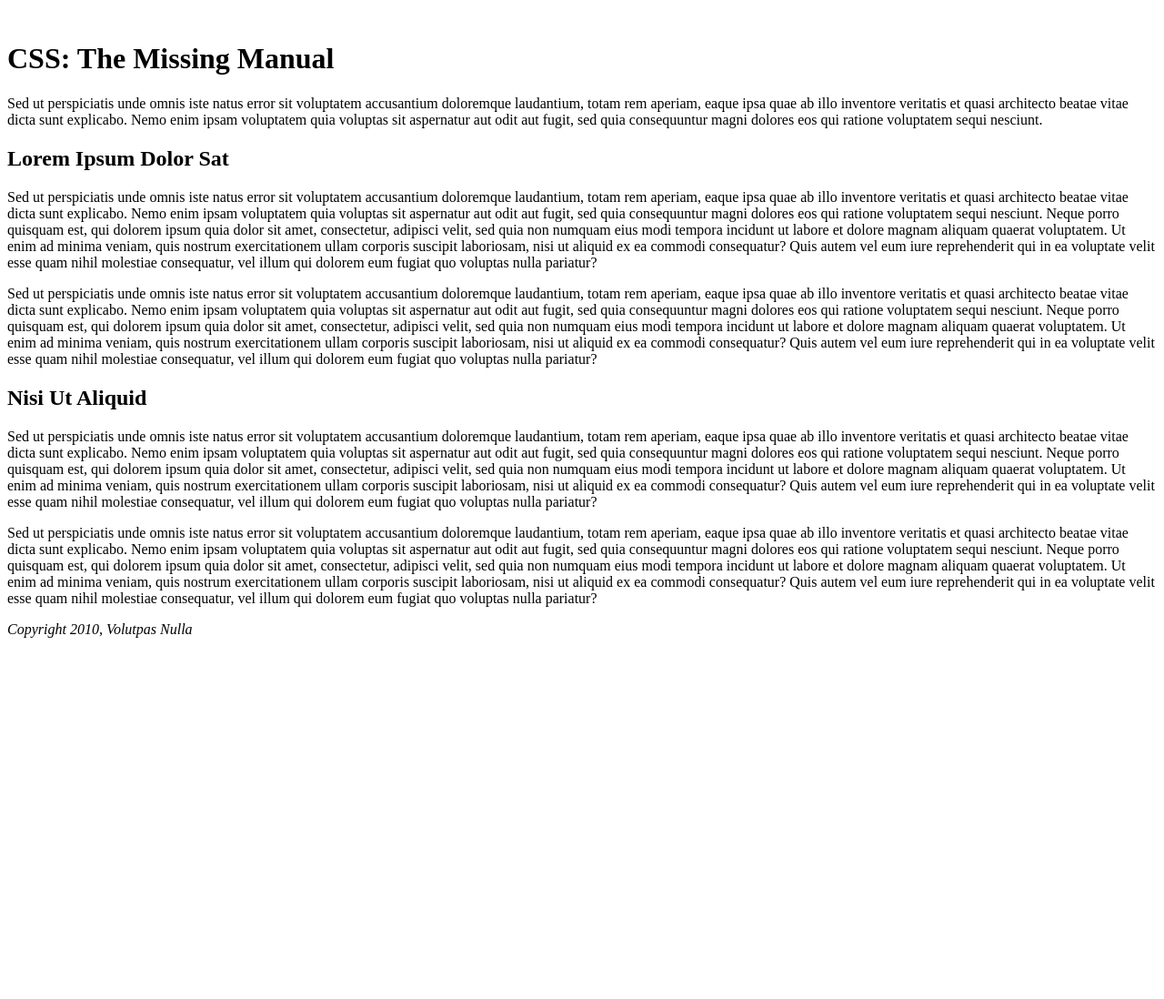
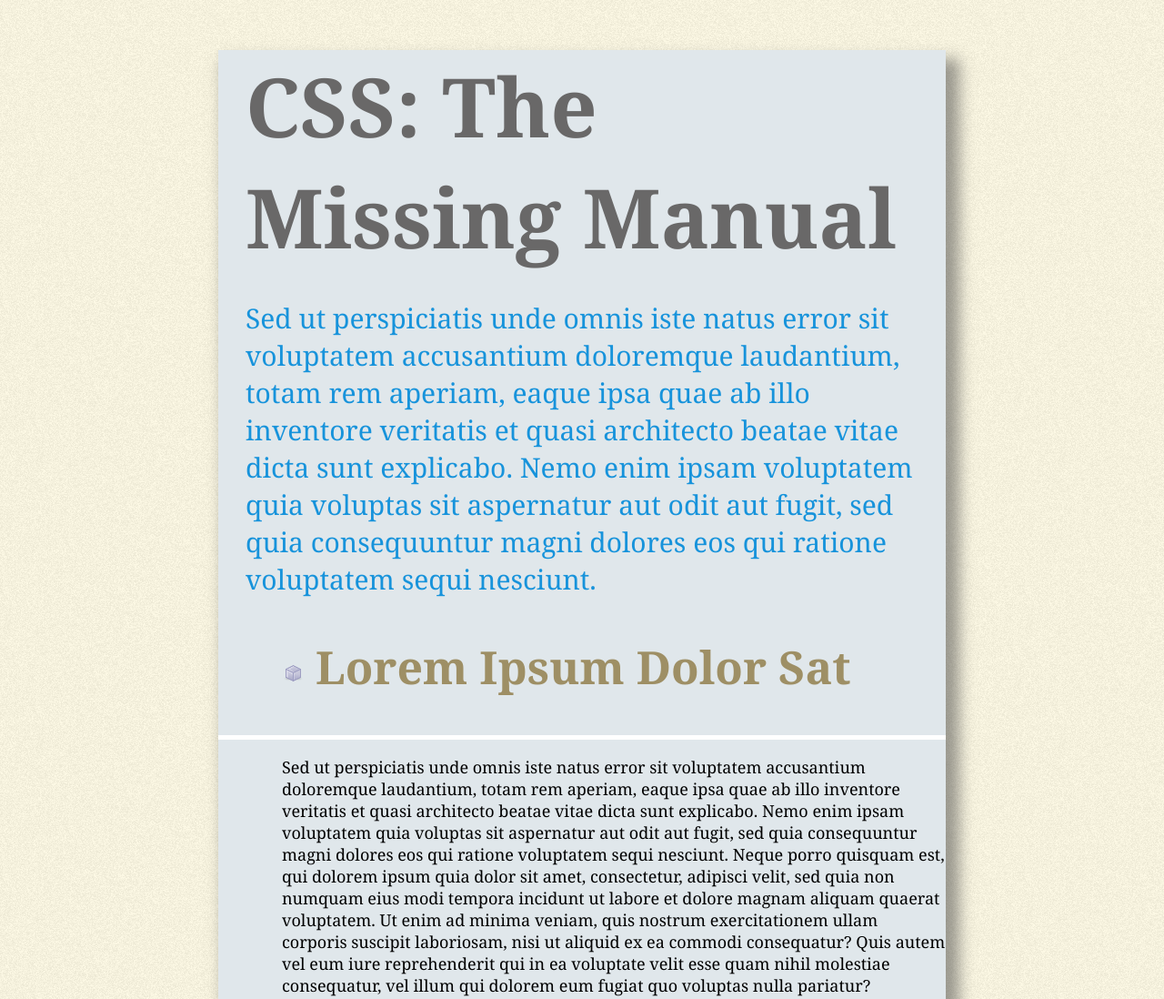
Before and after one commit to Kirill2800/Veb-Design, a plain HTML site: page Lesson1/index.html in a window 1280 px wide. Shown: the top 1098 px of the page at 91% size. Before the commit the page ends 800 px from the top, so only its background shows below. Drawn offline with Linux system fonts and the light colour scheme; a web font is replaced by a local one.

Commit message:
3 commit

```diff
--- a/Lesson1/index.html
+++ b/Lesson1/index.html
@@ -14,8 +14,9 @@
         totam rem aperiam, eaque ipsa quae ab illo inventore veritatis et quasi architecto beatae vitae dicta sunt
         explicabo. Nemo enim ipsam voluptatem quia voluptas sit aspernatur aut odit aut fugit, sed quia consequuntur
         magni dolores eos qui ratione voluptatem sequi nesciunt. </p>
-    <h2>Lorem Ipsum Dolor Sat</h2>
-    <p>Sed ut perspiciatis unde omnis iste natus error sit voluptatem accusantium doloremque laudantium, totam rem
+    <h2><img src="images/head-icon.png"> Lorem Ipsum Dolor Sat</h2>
+    <hr>
+    <p class="intro1">Sed ut perspiciatis unde omnis iste natus error sit voluptatem accusantium doloremque laudantium, totam rem
         aperiam, eaque ipsa quae ab illo inventore veritatis et quasi architecto beatae vitae dicta sunt explicabo. Nemo
         enim ipsam voluptatem quia voluptas sit aspernatur aut odit aut fugit, sed quia consequuntur magni dolores eos
         qui ratione voluptatem sequi nesciunt. Neque porro quisquam est, qui dolorem ipsum quia dolor sit amet,
--- a/Lesson1/styles.css
+++ b/Lesson1/styles.css
@@ -1,10 +1,47 @@
 html {
     padding-top: 25px;
-    /*background-image: url(images/bg_page.png);*/
-    /*font-family: Georgia, 'Times New Roman', Times, serif;*/
+    background-image: url(images/bg_page.png);
+    font-family: Georgia, 'Times New Roman', Times, serif;
 }
 
 
 .c1{
     color:red;
 }
+
+h1{
+    font-size: 90px;
+    color: rgb(105, 104, 104);
+    margin: 30px;
+}
+
+body{
+    margin: 0 auto;
+    background-color: rgb(224, 231, 235);
+    width: 800px;
+    box-shadow: 10px 15px 15px 5px rgba(66, 66, 66, 0.5);
+}
+
+.intro{
+    color: rgb(23, 147, 219);
+    font-size: 30px;
+    margin: 30px;
+}
+
+h2{
+    font-size: 50px;
+    color: rgb(158, 143, 101);
+    margin-left:70px;
+    /*Не знаю как вставлять картинку*/
+}
+
+.intro1{
+    margin-left:70px;
+    font-size: 18px;
+}
+
+hr {
+    border: none;
+    background-color: rgb(255, 255, 255);
+    height: 5px;
+   }
```
